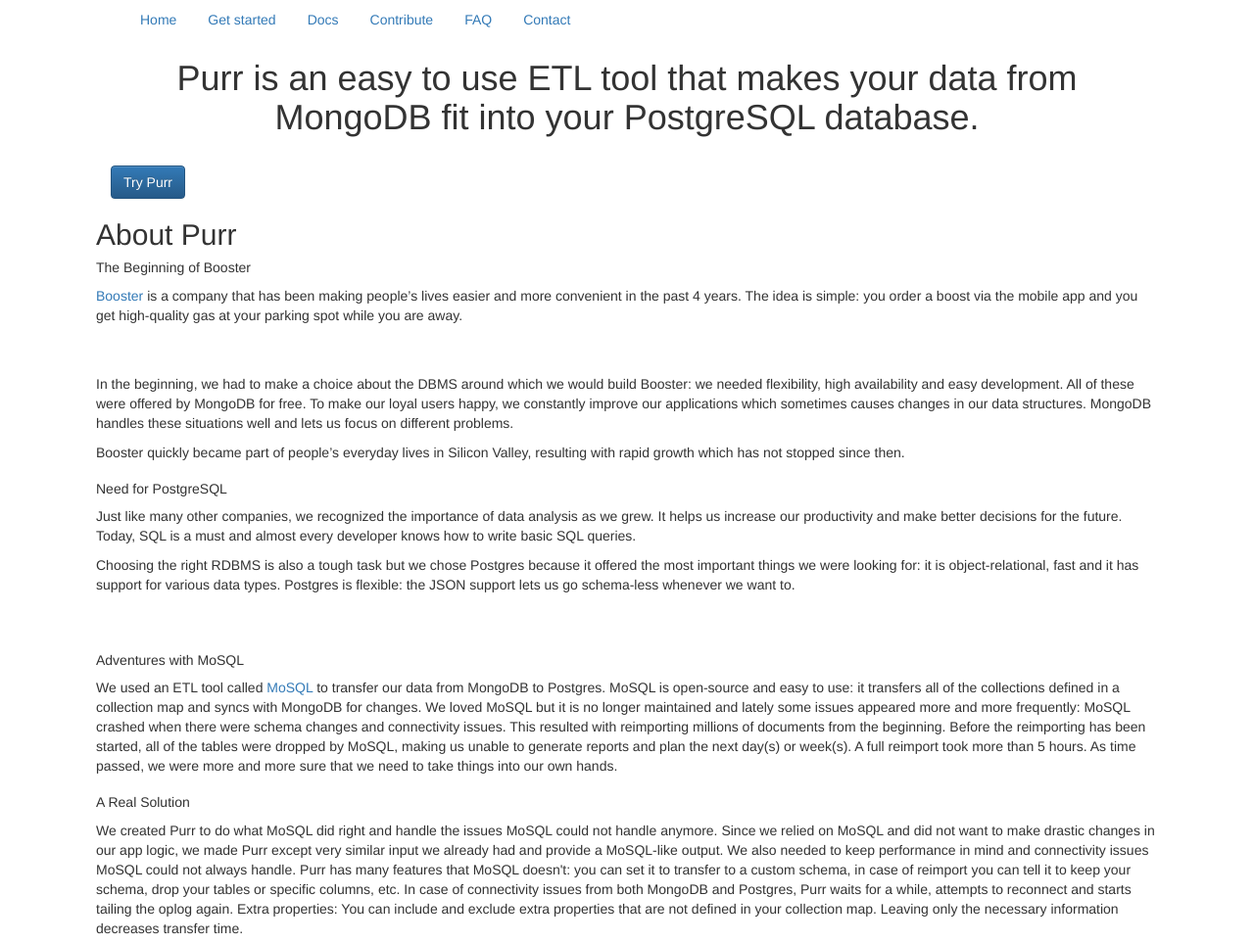
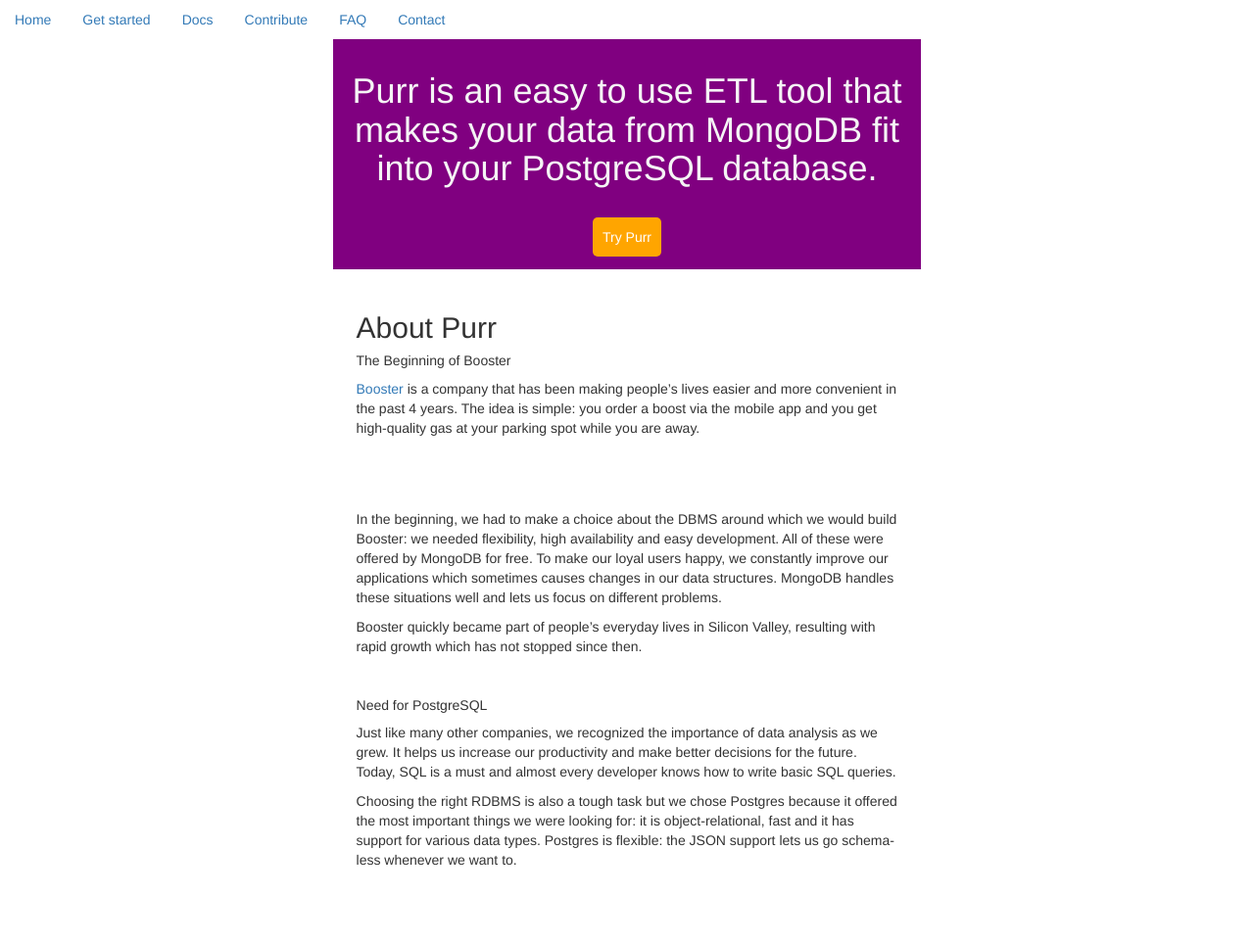
Before and after one commit to boosterfuels/purr, a plain HTML site: page index.html in a window 1280 px wide. Shown: the top 964 px of the page at 98% size. Drawn offline with nearby package versions, Linux system fonts and the light colour scheme; files that its build step writes are made by us from their sources.

Commit message:
Update 2018-09-06T11:19:55.101Z

```diff
--- a/css/style.css
+++ b/css/style.css
@@ -1,8 +1,26 @@
 body {
-  background-color: white;
-  padding: 0 10%;
-}
+  background: white; }
 
-.content-body>.title-main>h1 {
-  text-align: center;
-}
+.content {
+  max-width: 600px;
+  margin: auto; }
+  .content .row {
+    margin: 0;
+    padding: 2%; }
+  .content .row-dark {
+    background-color: purple;
+    color: whitesmoke; }
+
+.home {
+  border: 1px solid purple;
+  text-align: center; }
+
+.button-center {
+  margin: 0 auto;
+  text-align: center; }
+  .button-center .button-light {
+    background: orange;
+    color: white;
+    border-radius: 5px;
+    padding: 10px;
+    display: inline-block; }
--- a/index.html
+++ b/index.html
@@ -44,9 +44,9 @@
     </li>
   </ul>
   <div class="content">
-    <div id="home" class="row row-dark home align-middle ">
+    <div id="home" class="row row-dark home align-middle home">
       <div class="content-body">
-        <div class="title-main">
+        <div class="text-intro">
           <h1>
             Purr is an easy to use
             <span>ETL tool</span> that makes your
@@ -54,9 +54,12 @@
             <span>PostgreSQL database</span>.
           </h1>
           <img src="images/cat2.png" alt="">
-          <div>
-            <a data-scroll="" href="#get_started" class="btn btn-primary try-purr">Try Purr</a>
-          </div>
+        </div>
+        <!-- <div>
+          <a data-scroll="" href="#get_started" class="try-purr">Try Purr</a>
+        </div> -->
+        <div class="button-center">
+          <a data-scroll="" href="#get_started" class="button-light">Try Purr</a>
         </div>
       </div>
     </div>
@@ -203,8 +206,8 @@
               <h5 class="card-title">Quickstart</h5>
               <p class="card-text">Follow the instructions to get started quickly.</p>
               <img src="images/rocket.png" alt="">
-              <div class="footer">
-                <a class="btn btn-primary go" href="#">Go!</a>
+              <div class="footer button-center">
+                <a class="btn btn-primary button-light" href="#">Go!</a>
               </div>
             </div>
           </div>
@@ -213,8 +216,8 @@
               <h5 class="card-title">Docker</h5>
               <p class="card-text">We are trying to make everything as easy as possible so you can find Purr on docker hub.</p>
               <img src="images/docker.png" alt="">
-              <div class="footer">
-                <a class="btn btn-primary go" href="#">Go!</a>
+              <div class="footer button-center">
+                <a class="btn btn-primary button-light" href="#">Go!</a>
               </div>
             </div>
           </div>
@@ -223,8 +226,8 @@
               <h5 class="card-title">Docs</h5>
               <p class="card-text">Want to find out more about Purr? Check out our docs!</p>
               <img src="images/otherbooks.png" alt="">
-              <div class="footer">
-                <a class="btn btn-primary go" href="#">Go!</a>
+              <div class="footer button-center">
+                <a class="btn btn-primary button-light" href="#">Go!</a>
               </div>
             </div>
           </div>
--- a/js/script.js
+++ b/js/script.js
@@ -1 +1 @@
-console.log('Awesome!');
+console.log("Hello!")
```
